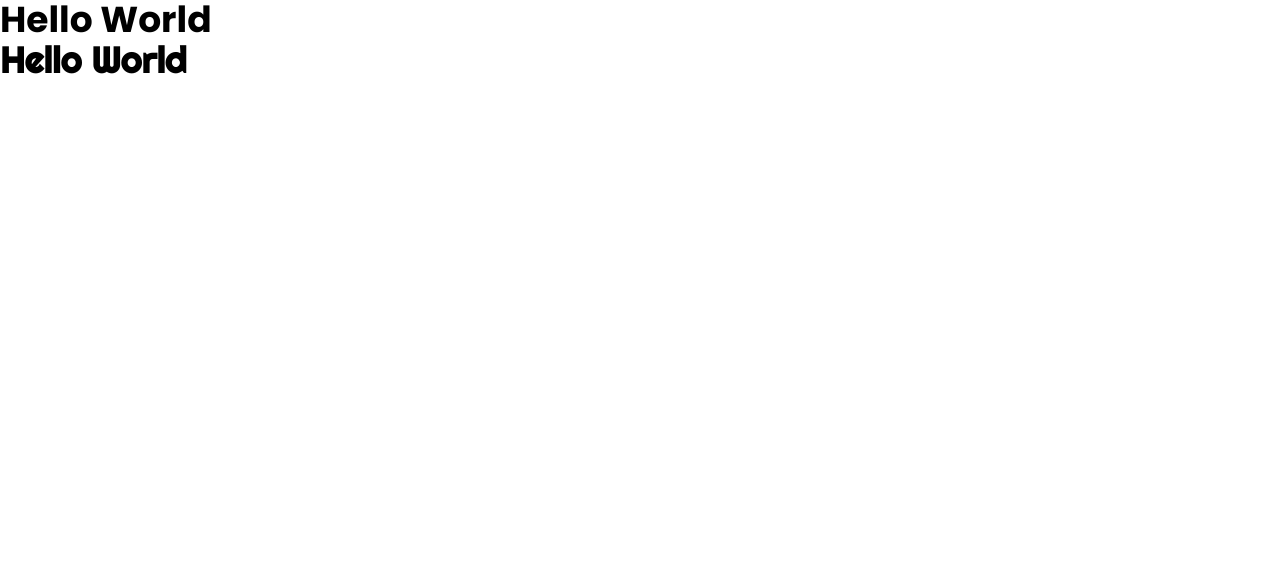
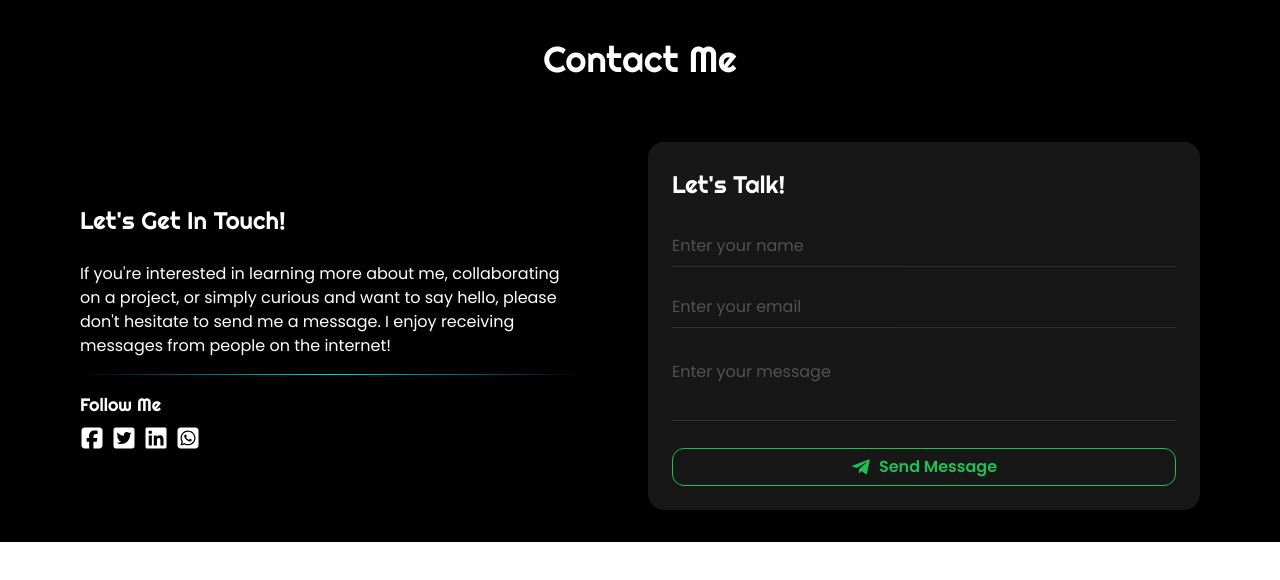
Before and after one commit to Polashahmad01/full-stack-portfolio-app, a Next.js app: page / in a window 1280 px wide. Shown: the top 580 px of the page. Built offline with nearby package versions, Linux system fonts and the light colour scheme.

Commit message:
Add base contact section

```diff
--- a/app/page.tsx
+++ b/app/page.tsx
@@ -1,9 +1,9 @@
+import Contact from "@/components/Contact";
 
 export default function Home() {
   return (
-    <main>
-      <h1 className="font-poppins text-4xl font-bold">Hello World</h1>
-      <h1 className="font-righteous text-4xl font-bold">Hello World</h1>
+    <main className="bg-black text-white">
+      <Contact />
     </main>
   );
 }
--- /dev/null
+++ b/components/Contact.tsx
@@ -0,0 +1,39 @@
+import Link from "next/link";
+import { FaTwitterSquare } from "react-icons/fa";
+import { FaSquareFacebook, FaLinkedin, FaSquareWhatsapp } from "react-icons/fa6";
+import ContactForm from "@/components/ContactForm";
+
+export default function Contact() {
+  return (
+    <section id="contact-me" className="px-4 py-8 lg:max-w-6xl lg:mx-auto">
+      <h1 className="font-righteous text-center text-2xl leading-normal tracking-normal mb-8 md:mb-12 lg:mb-14 md:text-3xl lg:text-4xl">Contact Me</h1>
+      <div className="flex flex-col gap-12 md:flex-row md:items-center md:gap-16">
+        <article className="flex-1">
+          <h3 className="font-righteous text-xl leading-normal tracking-normal mb-4 md:text-2xl md:mb-6">Let's Get In Touch!</h3>
+          <p className="leading-normal tracking-normal mb-4">
+            If you're interested in learning more about me, collaborating on a project, or simply curious
+            and want to say hello, please don't hesitate to send me a message.
+            I enjoy receiving messages from people on the internet!
+          </p>
+          <div className="w-full h-px bg-linear-to-r from-transparent via-cyan-400 to-transparent mb-4" />
+          <p className="font-righteous leading-normal tracking-normal mb-2 md:text-lg">Follow Me</p>
+          <div className="flex flex-wrap items-center gap-2">
+            <Link href="https://www.facebook.com/polashahmad01" target="_blank" className="transition-all">
+              <FaSquareFacebook className="transition-all hover:text-[#20bf55] h-5 w-5 md:h-6 md:w-6" />
+            </Link>
+            <Link href="https://twitter.com/polashahmad01" target="_blank" className="transition-all">
+              <FaTwitterSquare className="transition-all hover:text-[#20bf55] h-5 w-5 md:h-6 md:w-6" />
+            </Link>
+            <Link href="https://www.linkedin.com/in/polashahmad01" target="_blank" className="transition-all">
+              <FaLinkedin className="transition-all hover:text-[#20bf55] h-5 w-5 md:h-6 md:w-6" />
+            </Link>
+            <Link href="https://wa.me/+8801795186140" target="_blank" className="transition-all">
+              <FaSquareWhatsapp className="transition-all hover:text-[#20bf55] h-5 w-5 md:h-6 md:w-6" />
+            </Link>
+          </div>
+        </article>
+        <ContactForm />
+      </div>
+    </section>
+  );
+}
--- /dev/null
+++ b/components/ContactForm.tsx
@@ -0,0 +1,41 @@
+import { FaTelegramPlane } from "react-icons/fa";
+
+export default function ContactForm() {
+  return (
+    <form className="flex-1 bg-[#171717] rounded-2xl backdrop-blur p-4 md:p-6">
+      <h3 className="font-righteous text-xl leading-normal tracking-normal mb-4 md:text-2xl md:mb-6">Let's Talk!</h3>
+      <div className="grid grid-rows-1 gap-5">
+        <div>
+          <input
+            type="text"
+            placeholder="Enter your name"
+            className="w-full py-2 bg-transparent border-y-0 border-t-0 border-b border-solid border-[#454547] opacity-50 transition-all outline-none focus:border-[#20bf55] focus:opacity-80"
+          />
+        </div>
+        <div>
+          <input
+            type="email"
+            placeholder="Enter your email"
+            className="w-full py-2 bg-transparent border-y-0 border-t-0 border-b border-solid border-[#454547] opacity-50 transition-all outline-none focus:border-[#20bf55] focus:opacity-80"
+          />
+        </div>
+        <div>
+          <textarea
+            rows={2}
+            placeholder="Enter your message"
+            className="w-full bg-transparent py-3 border-y-0 border-t-0 border-b border-solid border-[#454547] opacity-50 resize-none transition-all outline-none focus:border-[#20bf55] focus:opacity-80"
+          ></textarea>
+        </div>
+        <div>
+        <button
+          type="submit"
+          className="w-full cursor-pointer flex items-center justify-center gap-2 bg-[#171717] px-2 py-1.5 rounded-xl border border-solid border-[#20bf55] font-semibold text-[#20bf55] transition-all hover:bg-[#20bf55] hover:text-black"
+        >
+          <FaTelegramPlane className="transition-all h-5 w-5" />
+          <span>Send Message</span>
+        </button>
+        </div>
+      </div>
+    </form>
+  );
+}
```
Also changed, not shown: package.json (+6 -5 lines), 1 other file (tests, documents, lock files or other folders).
